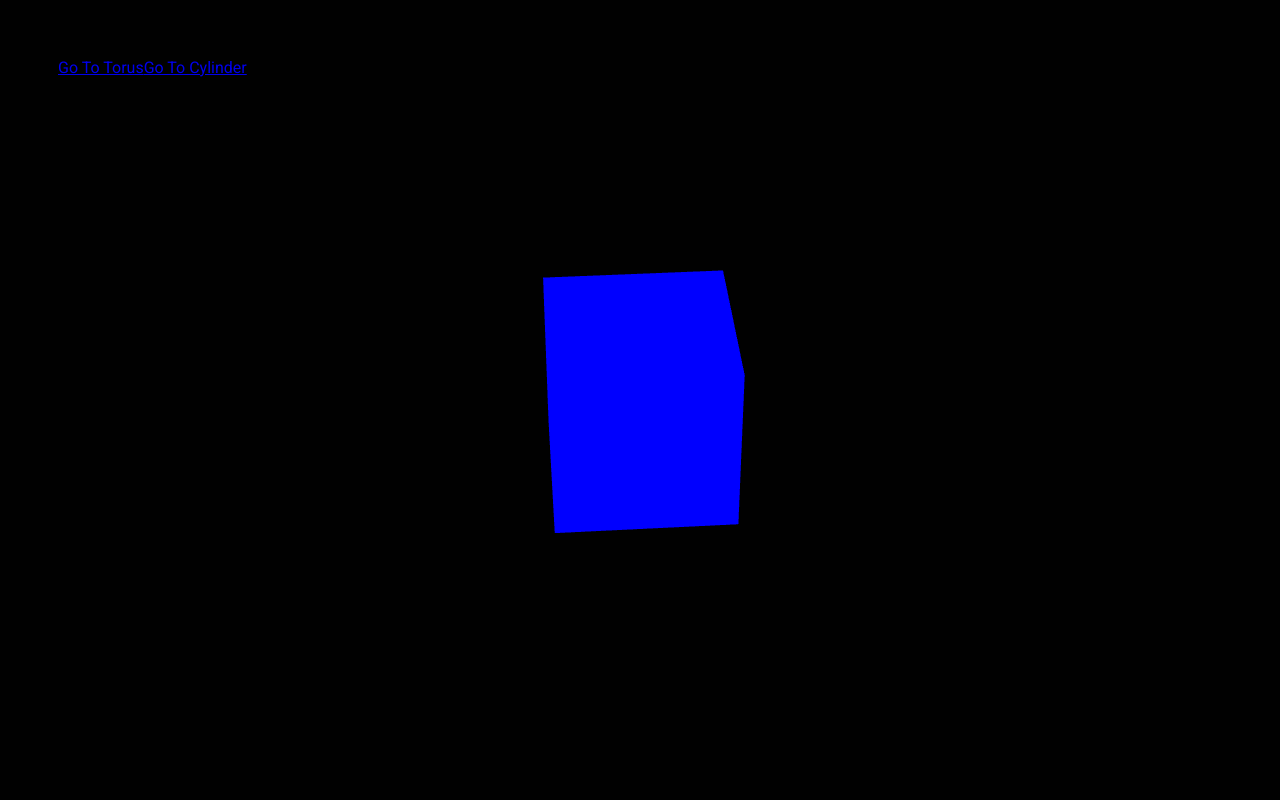
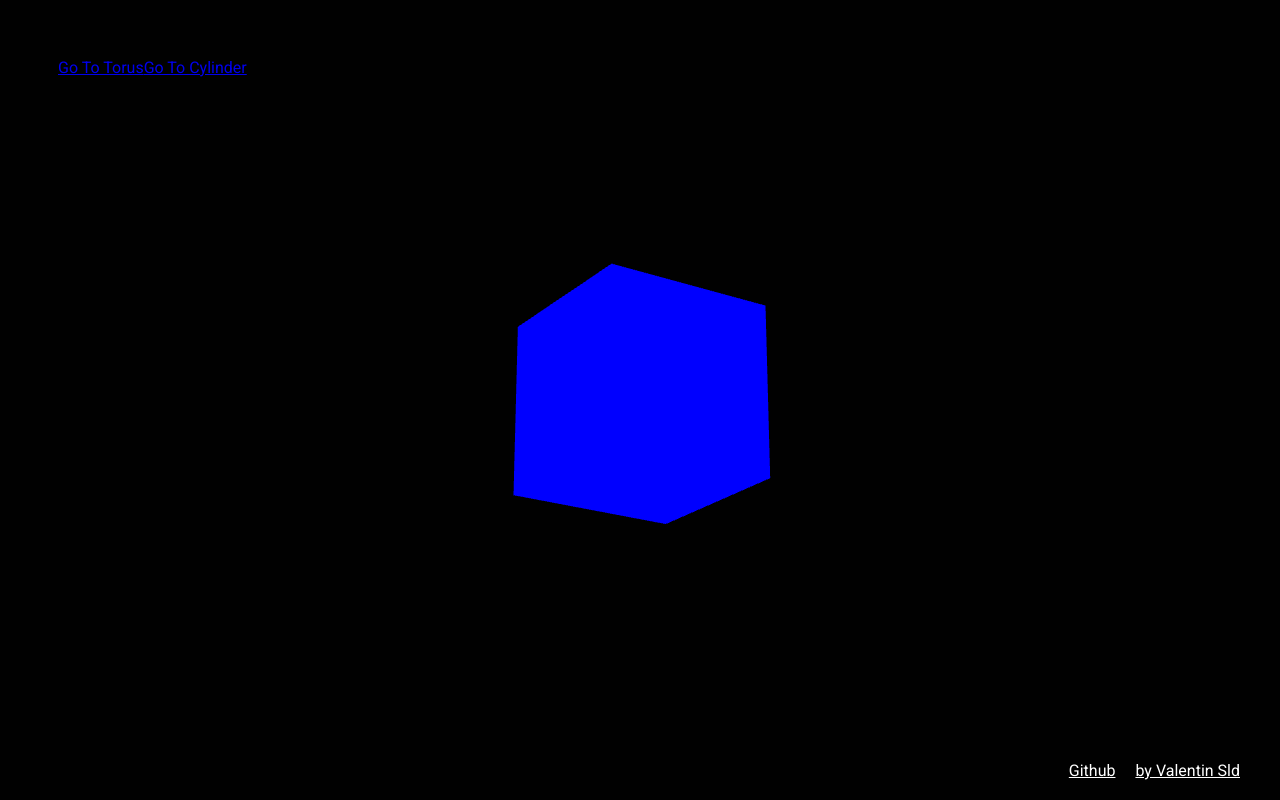
Before and after one commit to valentinsld/boilerplate-nuxt-three, a Nuxt app: page / in a window 1280 px wide. Built offline with nearby package versions, Linux system fonts and the light colour scheme.

Commit message:
feat(ExtraLinks): add extralinks

```diff
--- /dev/null
+++ b/components/ExtraLinks.vue
@@ -0,0 +1,27 @@
+<template>
+  <div class="extraLinks">
+    <a href="https://github.com/valentinsld/boilerplate-nuxt-three">Github</a>
+    <a href="https://www.valentinsld.fr">by Valentin Sld</a>
+  </div>
+</template>
+
+<script>
+export default {
+  name: 'ExtraLinks',
+}
+</script>
+
+<style scoped>
+.extraLinks {
+  position: absolute;
+  z-index: 10;
+  bottom: 20px;
+  right: 40px;
+  display: flex;
+}
+
+.extraLinks a {
+  margin-left: 20px;
+  color: white;
+}
+</style>
--- a/layouts/default.vue
+++ b/layouts/default.vue
@@ -1,5 +1,9 @@
 <template>
-  <Nuxt style="position: relative; z-index: 1" />
+  <div>
+    <ExtraLinks />
+
+    <Nuxt style="position: relative; z-index: 1" />
+  </div>
 </template>
 
 <script>
```
